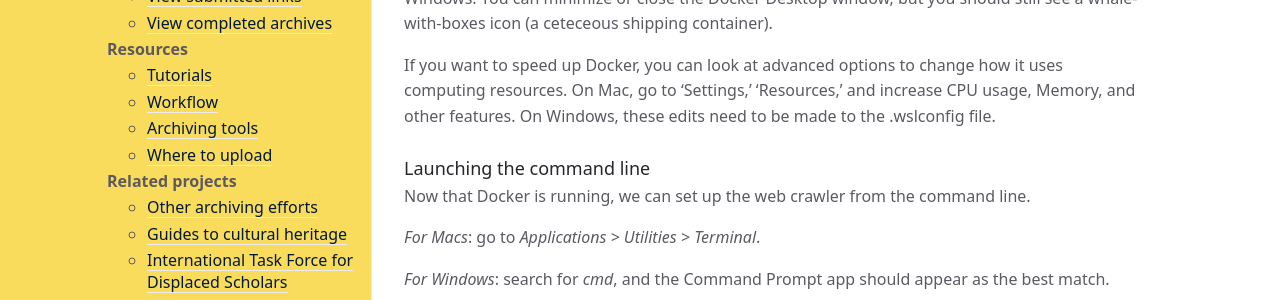
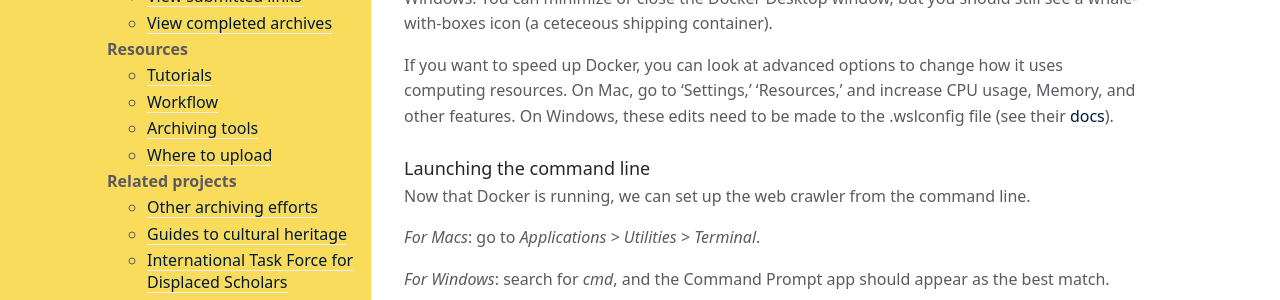
Before and after one commit to sucho-archiving/sucho-archiving.github.io, a Jekyll site: the page built from browsertrix.md, in a window 1280 px wide and 900 px high, scrolled down 947 px. Shown: the part 206-506 px from the top of the window. Built offline with Jekyll 4.4.1, drawn with Linux system fonts in a browser that asks for light colours.

Commit message:
Update browsertrix.md

```diff
--- a/browsertrix.md
+++ b/browsertrix.md
@@ -31,7 +31,7 @@ The first step is to [download and install Docker](https://docs.docker.com/get-d
 
 Once Docker is installed, as it loads you should see a sort of whale-with-flickering-boxes in your computer's toolbar menu. This is visible on the top of the screen on Mac, bottom of the screen on Windows. You can minimize or close the Docker Desktop window, but you should still see a whale-with-boxes icon (a ceteceous shipping container).
 
-If you want to speed up Docker, you can look at advanced options to change how it uses computing resources. On Mac, go to 'Settings,' 'Resources,' and increase CPU usage, Memory, and other features. On Windows, these edits need to be made to the .wslconfig file.
+If you want to speed up Docker, you can look at advanced options to change how it uses computing resources. On Mac, go to 'Settings,' 'Resources,' and increase CPU usage, Memory, and other features. On Windows, these edits need to be made to the .wslconfig file (see their [docs](https://docs.microsoft.com/en-us/windows/wsl/wsl-config)).
 
 ### Launching the command line
 Now that Docker is running, we can set up the web crawler from the command line.
```
